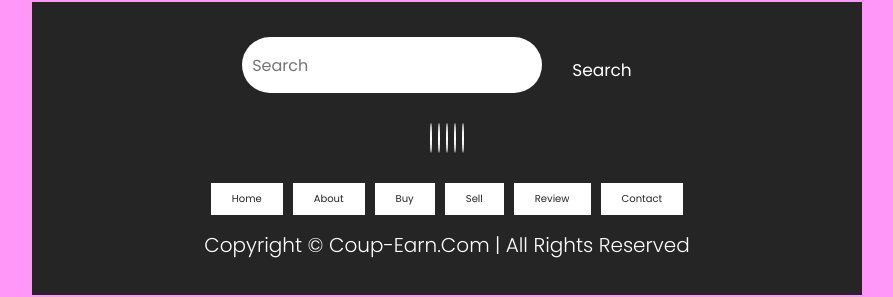
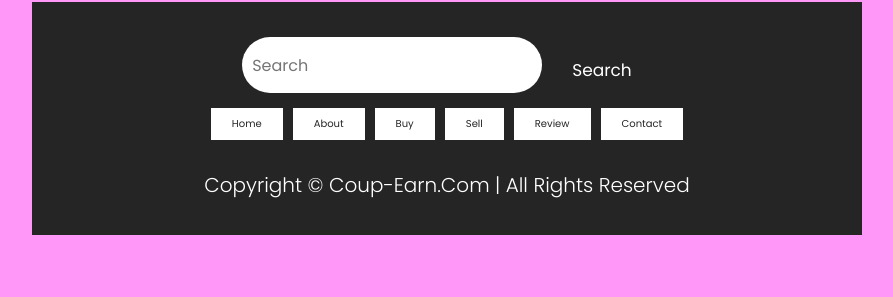
Before and after one commit to Ritwika-14/CoupEarn, a React (Create React App) app: page / in a window 1280 px wide. Shown: the part 3270-3567 px from the top of the page, without its empty margins (193-1086 px from the left). After the commit the page ends 3525 px from the top, so only its background shows below. Built offline with nearby package versions, Linux system fonts and the light colour scheme; no server answers; the database is empty.

Commit message:
removed unused links in footer.

```diff
--- a/src/index.css
+++ b/src/index.css
@@ -803,6 +803,7 @@
     display: flex;
     justify-content: center;
     flex-wrap: wrap;
+    padding: 15px;
     gap: 1rem;
 }
 
--- a/src/review.js
+++ b/src/review.js
@@ -34,13 +34,6 @@
             <input type="text" class="search-input" placeholder="Search"/>
             <button class="btn btn-primary">search</button>
         </div>
-        <div class="share">
-            <a href="#" class="fab fa-facebook"></a>
-            <a href="#" class="fab fa-twitter"></a>
-            <a href="#" class="fab fa-instagram"></a>
-            <a href="#" class="fab fa-linkedin"></a>
-            <a href="#" class="fab fa-pinterest"></a>
-        </div>
         <div class="links">
             <a href="#home">home</a>
             <a href="#home">about</a>
```
